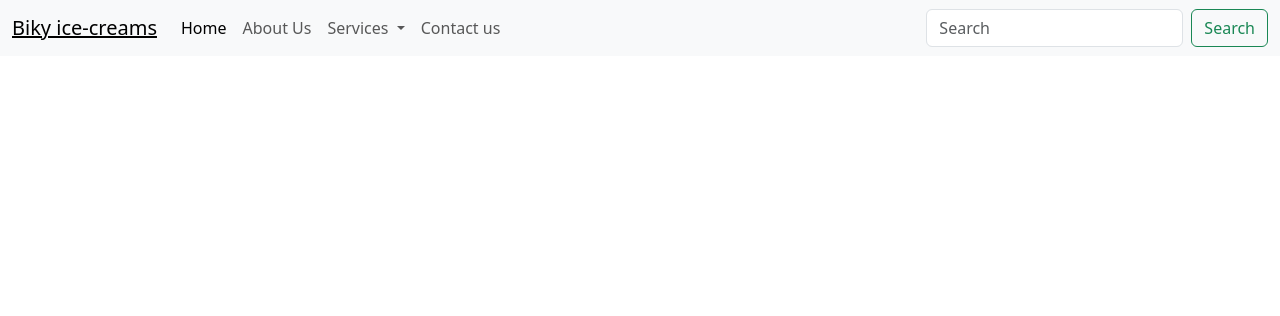
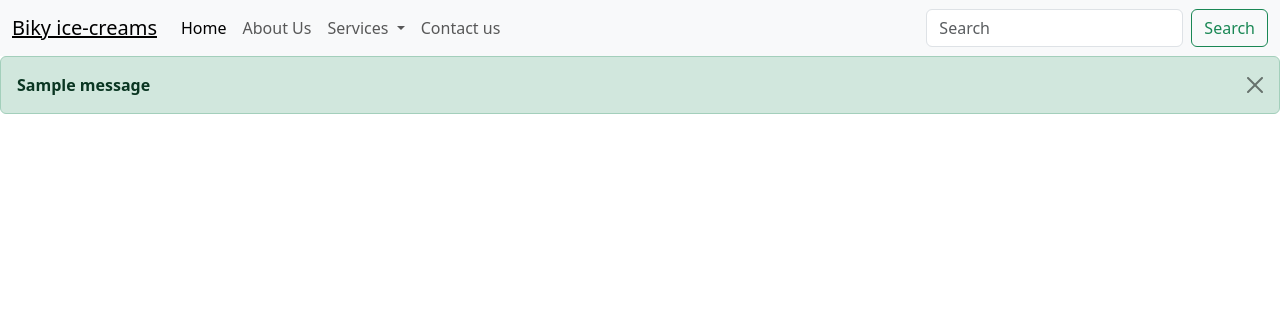
Before and after one commit to B-chand/djangoWebsite1, a Django app: page /about/ in a window 1280 px wide. Shown: the top 316 px of the page. Run offline with Django 5.2, Linux system fonts and the light colour scheme; one stand-in notice (Sample message) is shown.

Commit message:
Update project

```diff
--- a/HelloD/settings.py
+++ b/HelloD/settings.py
@@ -12,6 +12,7 @@ https://docs.djangoproject.com/en/6.0/ref/settings/
 
 import os
 from pathlib import Path
+from django.contrib.messages import constants as messages
 
 # Build paths inside the project like this: BASE_DIR / 'subdir'.
 BASE_DIR = Path(__file__).resolve().parent.parent
--- a/home/models.py
+++ b/home/models.py
@@ -6,3 +6,6 @@ class Contact(models.Model):
     phone=models.CharField(max_length=12)
     desc=models.TextField()
     date=models.DateField()
+
+    def __str__(self):
+        return self.email
--- a/home/views.py
+++ b/home/views.py
@@ -1,6 +1,7 @@
 from django.shortcuts import render,HttpResponse
 from datetime import datetime
 from home.models import Contact
+from django.contrib import messages
 
 # Create your views here.
 def index(request):
@@ -27,5 +28,6 @@ def contact(request):
         desc=request.POST.get('desc')
         contact=Contact(name=name, email=email, phone=phone, desc=desc, date=datetime.today())
         contact.save()
+        messages.success(request, "Your message has been sent successfully!")
     return render(request, 'contact.html')
     # return HttpResponse("This is contact page of HelloD project.")
--- a/templates/base.html
+++ b/templates/base.html
@@ -86,6 +86,17 @@
     </div>
   </div>
 </nav>
+
+
+{% if messages %}
+  {% for message in messages %}
+<div class="alert alert-{{ message.tags }} alert-dismissible fade show my-0" role="alert">
+  <strong>{{ message }}</strong>
+  <button type="button" class="btn-close" data-bs-dismiss="alert" aria-label="Close"></button>
+</div>
+  {% endfor %}
+  {% endif %}
+
 {%block body%}
 {%endblock body%}
 <!-- Bootstrap JS (REQUIRED for dropdown) -->
```
Also changed, not shown: db.sqlite3 (deleted), 1 other file.
